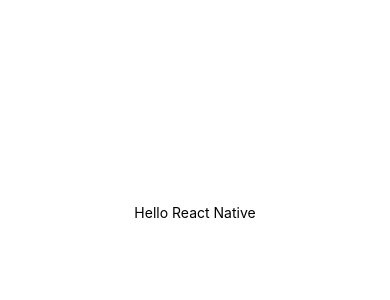
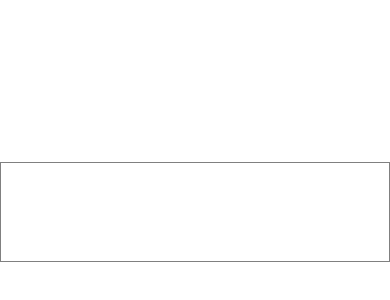
Before and after one commit to tomato1125/news-app, a React Native app: screen / in a window 390 px wide. Shown: the part 210-510 px from the top of the page. Built offline with nearby package versions, Linux system fonts and the light colour scheme.

Commit message:
Update App.js

```diff
--- a/App.js
+++ b/App.js
@@ -2,14 +2,6 @@
 import React from 'react';
 import { StyleSheet, Text, View } from 'react-native';
 
-export default function App() {
-  return (
-    <View style={styles.container}>
-           <Text>Hello React Native</Text>
-      <StatusBar style="auto" />
-    </View>
-  );
-}
 
 const styles = StyleSheet.create({
   container: {
@@ -18,4 +10,18 @@
     alignItems: 'center',
     justifyContent: 'center',
   },
+  itemContainer: {
+    height: 100,
+    width: '100%',
+    borderColor: 'gray',
+    borderWidth: 1
+  }
 });
+
+export default function App() {
+  return (
+    <View style={styles.container}>
+      <View style={styles.itemContainer}></View>
+    </View>
+  );
+}
```
